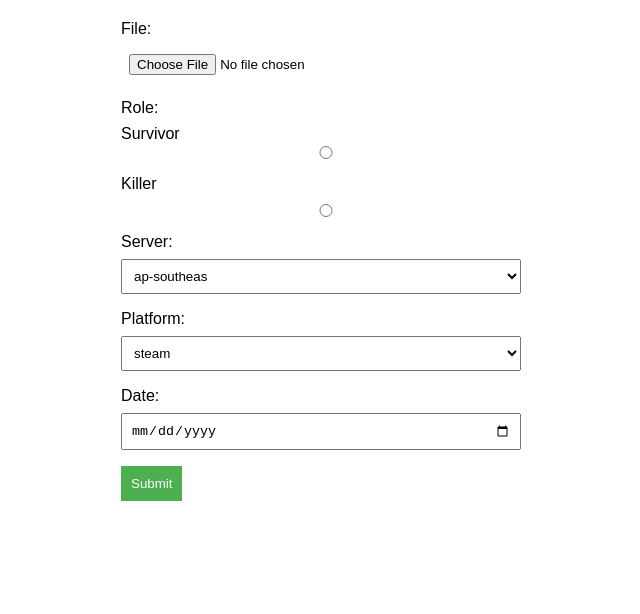
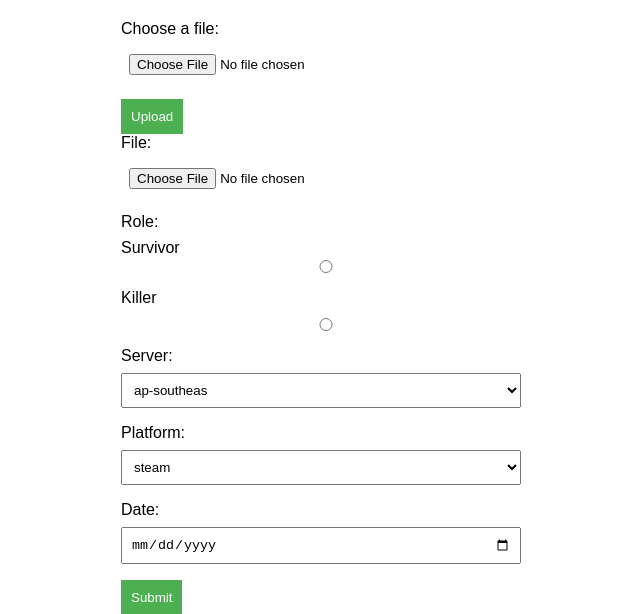
Before and after one commit to NawarTurk/WaitTimeEstimator, a Python web app: template myapp/templates/index.html in a window 1280 px wide. Shown: the top 614 px of the page, without its empty margins (319-959 px from the left). Run offline with Jinja, Linux system fonts and the light colour scheme; the template is opened without the code that fills it, so the values that code supplies are empty.

Commit message:
Add file input

```diff
--- a/myapp/templates/index.html
+++ b/myapp/templates/index.html
@@ -2,6 +2,7 @@
 <html lang="en">
 <head>
     <meta charset="UTF-8">
+
     <meta name="viewport" content="width=device-width, initial-scale=1.0">
     <title>Form with File Upload, Dropdown, and Date</title>
     <style>
@@ -37,15 +38,20 @@
     </style>
 </head>
 <body>
-
+    <!--Upload real data to model-->
+    <form action="/upload" method="POST" enctype="multipart/form-data">
+        <label for="fileInput">Choose a file:</label>
+        <input type="file" id="fileInput" name="file">
+        <button type="submit">Upload</button>
+    </form>
     <form id="inputForm">
         <label for="file">File:</label>
-        <input type="file" id="role" name="role" accept=".txt, .pdf, .docx">
+        <input type="file" id="role" name="role" accept=".csv">
         <label for="role">Role:</label>
         <label for="Survivor">Survivor<label>
-        <input type="radio" id="role" name="role" accept=".txt, .pdf, .docx">
+        <input type="radio" id="role" name="role" accept=".csv">
         <label for="Killer">Killer</label>
-        <input type="radio" id="role" name="role" accept=".txt, .pdf, .docx">
+        <input type="radio" id="role" name="role" accept=".csv">
 
 
         <label for="server">Server:</label>
```
